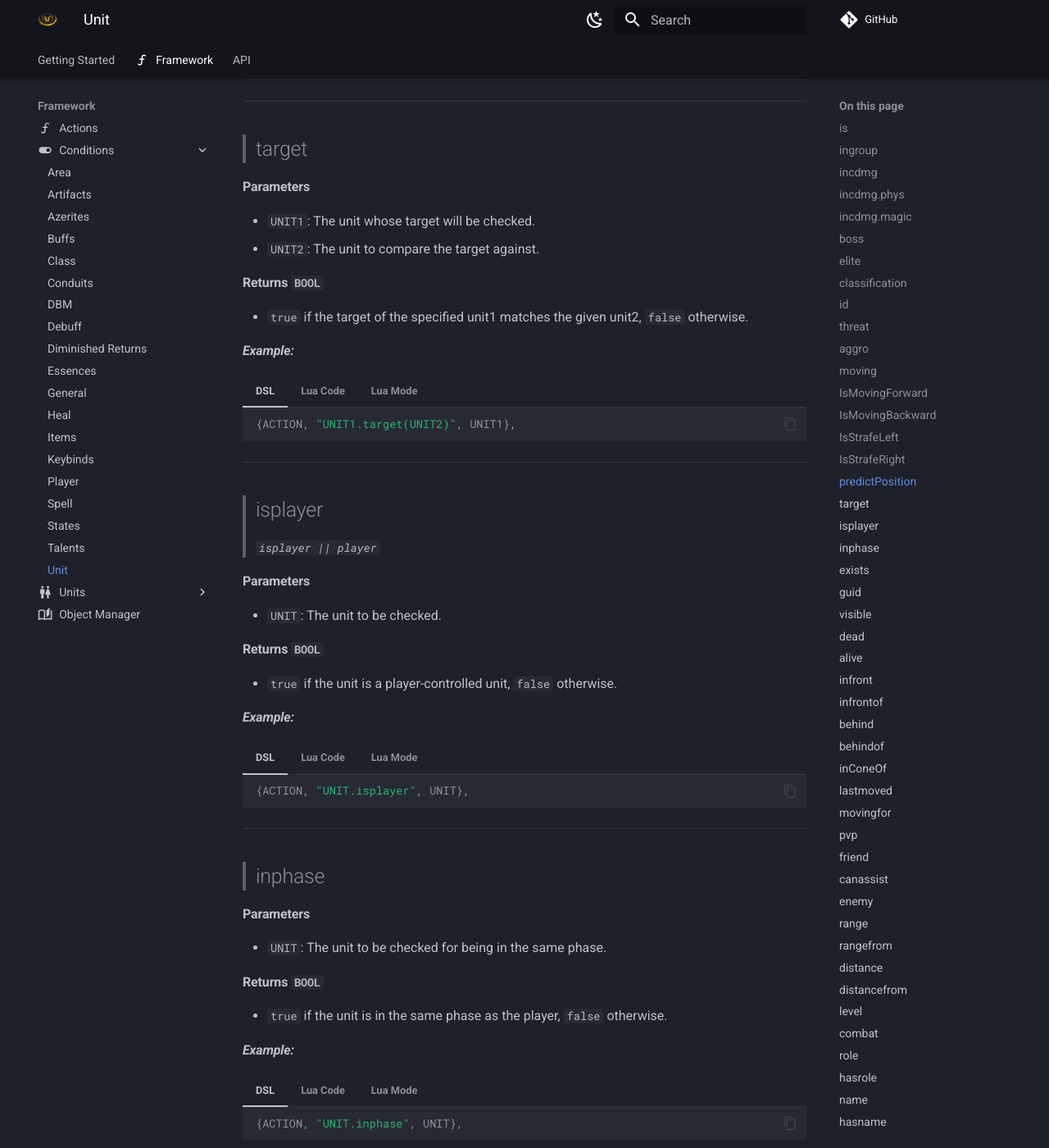
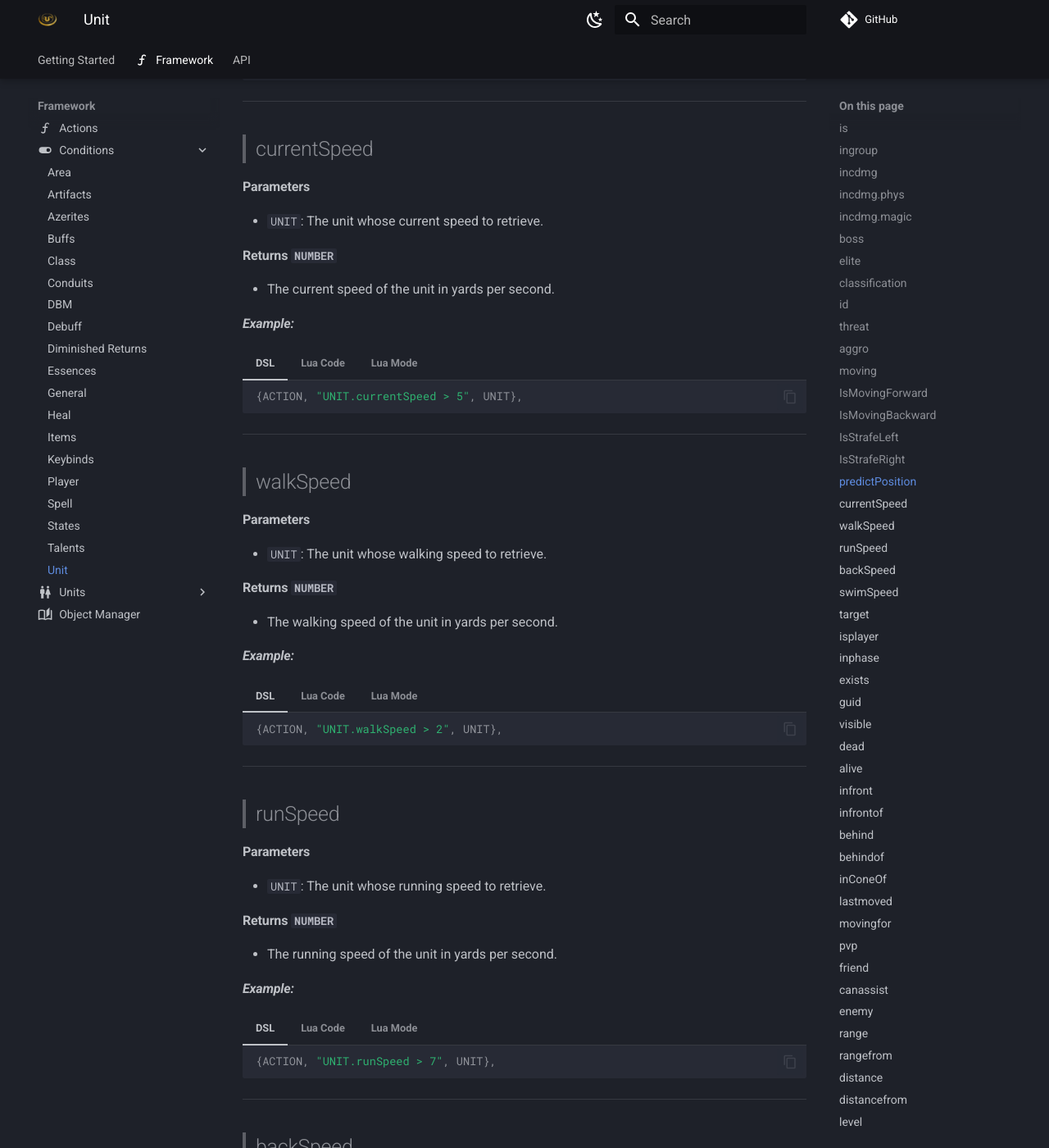
Before and after one commit to DimaSheiko/apep-docs, an MkDocs documentation site: the page built from docs/framework/conditions/unit.md, in a window 1280 px wide and 1400 px high, scrolled down 7788 px. Shown: the whole window at 82% size. Built offline with MkDocs 1.6.1 and Material for MkDocs 9.7.7, drawn with Linux system fonts in a browser that asks for light colours; comment, search, counter and statistics services are not loaded; some of the changed text lies outside the part shown.

Commit message:
Add API documentation for unit movement speeds

````diff
--- a/docs/framework/conditions/unit.md
+++ b/docs/framework/conditions/unit.md
@@ -563,6 +563,166 @@
 
 ---
 
+> ## currentSpeed
+
+#### Parameters
+
+-   `UNIT`: The unit whose current speed to retrieve.
+
+#### Returns `NUMBER`
+
+-   The current speed of the unit in yards per second.
+
+#### _Example:_
+
+=== "DSL"
+
+    ```lua
+    {ACTION, "UNIT.currentSpeed > 5", UNIT},
+    ```
+
+=== "Lua Code"
+
+    ```lua
+    _A.DSL:Get("currentSpeed")("UNIT") > 5
+    ```
+
+=== "Lua Mode"
+
+    ```lua
+    UNIT:CurrentSpeed() > 5
+    ```
+
+---
+
+> ## walkSpeed
+
+#### Parameters
+
+-   `UNIT`: The unit whose walking speed to retrieve.
+
+#### Returns `NUMBER`
+
+-   The walking speed of the unit in yards per second.
+
+#### _Example:_
+
+=== "DSL"
+
+    ```lua
+    {ACTION, "UNIT.walkSpeed > 2", UNIT},
+    ```
+
+=== "Lua Code"
+
+    ```lua
+    _A.DSL:Get("walkSpeed")("UNIT") > 2
+    ```
+
+=== "Lua Mode"
+
+    ```lua
+    UNIT:WalkSpeed() > 2
+    ```
+
+---
+
+> ## runSpeed
+
+#### Parameters
+
+-   `UNIT`: The unit whose running speed to retrieve.
+
+#### Returns `NUMBER`
+
+-   The running speed of the unit in yards per second.
+
+#### _Example:_
+
+=== "DSL"
+
+    ```lua
+    {ACTION, "UNIT.runSpeed > 7", UNIT},
+    ```
+
+=== "Lua Code"
+
+    ```lua
+    _A.DSL:Get("runSpeed")("UNIT") > 7
+    ```
+
+=== "Lua Mode"
+
+    ```lua
+    UNIT:RunSpeed() > 7
+    ```
+
+---
+
+> ## backSpeed
+
+#### Parameters
+
+-   `UNIT`: The unit whose backward speed to retrieve.
+
+#### Returns `NUMBER`
+
+-   The backward speed of the unit in yards per second.
+
+#### _Example:_
+
+=== "DSL"
+
+    ```lua
+    {ACTION, "UNIT.backSpeed > 3", UNIT},
+    ```
+
+=== "Lua Code"
+
+    ```lua
+    _A.DSL:Get("backSpeed")("UNIT") > 3
+    ```
+
+=== "Lua Mode"
+
+    ```lua
+    UNIT:BackSpeed() > 3
+    ```
+
+---
+
+> ## swimSpeed
+
+#### Parameters
+
+-   `UNIT`: The unit whose swimming speed to retrieve.
+
+#### Returns `NUMBER`
+
+-   The swimming speed of the unit in yards per second.
+
+#### _Example:_
+
+=== "DSL"
+
+    ```lua
+    {ACTION, "UNIT.swimSpeed > 4", UNIT},
+    ```
+
+=== "Lua Code"
+
+    ```lua
+    _A.DSL:Get("swimSpeed")("UNIT") > 4
+    ```
+
+=== "Lua Mode"
+
+    ```lua
+    UNIT:SwimSpeed() > 4
+    ```
+
+---
+
 > ## target
 
 #### Parameters
````
